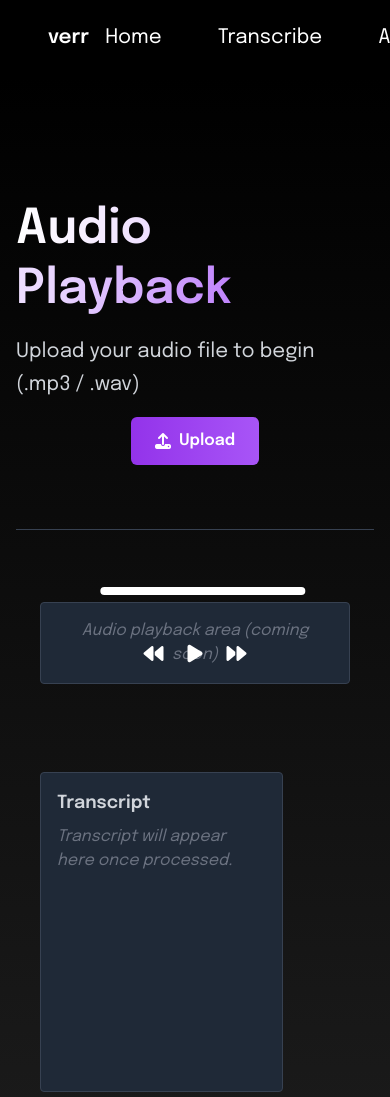
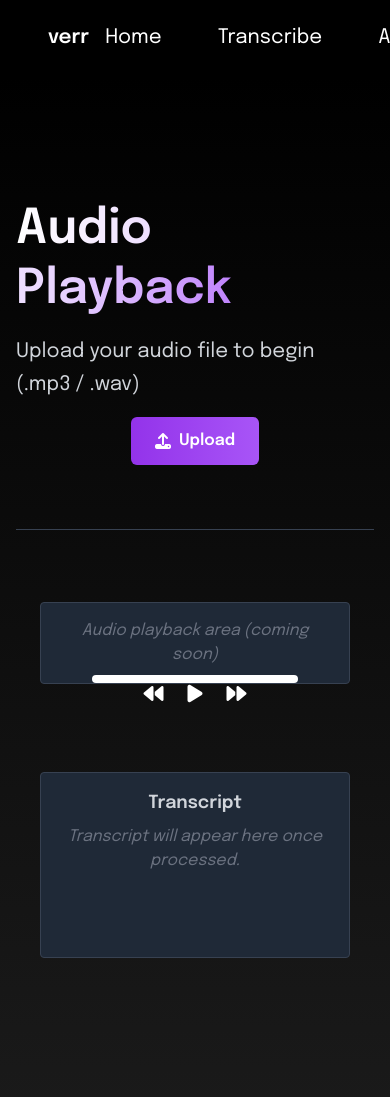
Before and after one commit to verrgod/transcription-project, a React (Create React App) app in the folder frontend/audio_uploader/: page /transcribe in a window 390 px wide. Shown: the top 1097 px of the page. Built offline with nearby package versions, Linux system fonts and the light colour scheme.

Commit message:
Basic responsive sizing implemented

```diff
--- a/frontend/audio_uploader/src/pages/Home.tsx
+++ b/frontend/audio_uploader/src/pages/Home.tsx
@@ -8,9 +8,8 @@ const Home: React.FC = () => {
             <div className="pt-nav min-h-screen-minus-nav flex flex-col items-center justify-center">
                 <div className="container mx-auto grid lg:grid-cols-2 gap-16">
                     {/* LEFT: Text, CTA */}
-                    <div className="flex items-center">
-                        <div className="space-y-6">
-                            <h1 className="text-5xl lg:text-6xl font-bold leading-tight">
+                    <div className="flex flex-col items-center md:text-center sm:text-center">
+                            <h1 className="text-5xl lg:text-6xl font-bold leading-tight mb-4">
                                 <span className="hover:cursor-default bg-gradient-to-r from-white via-purple-200 to-purple-400 bg-clip-text text-transparent">
                                     Audio Transcribe
                                 </span>
@@ -18,12 +17,11 @@ const Home: React.FC = () => {
                             <p className="hover:cursor-default text-xl text-gray-300 leading-relaxed">
                                 Upload an audio file and get it transcribed.
                             </p>
-                            <button className="group relative px-8 py-4 bg-gradient-to-r from-purple-600 to-purple-500 rounded-full text-lg font-semibold transition-all duration-300 hover:scale-105 hover:shadow-xl hover:shadow-purple-500/25 active:scale-95">
+                            <button className="mt-4 group relative px-8 py-4 bg-gradient-to-r from-purple-600 to-purple-500 rounded-full text-lg font-semibold transition-all duration-300 hover:scale-105 hover:shadow-xl hover:shadow-purple-500/25 active:scale-95">
                                 <span className="relative z-10">Get Started</span>
                                 <div className="absolute inset-0 rounded-full bg-gradient-to-r from-purple-500 to-purple-400 opacity-0 group-hover:opacity-100 transition-opacity duration-300" />
                                 <div className="absolute inset-0 rounded-full bg-white/20 opacity-0 group-hover:animate-ping" />
                             </button>
-                        </div>
                     </div>
 
                     {/* RIGHT: Cat Image */}
--- a/frontend/audio_uploader/src/pages/Transcribe.tsx
+++ b/frontend/audio_uploader/src/pages/Transcribe.tsx
@@ -156,8 +156,8 @@ const Transcribe: React.FC = () => {
                             >
                                 <i className="fas fa-upload relative z-10"></i>
                                 <span className="relative z-10">Upload</span>
-                                <div className="absolute inset-0 rounded-md bg-gradient-to-r from-purple-500 to-purple-400 opacity-0 group-hover:opacity-100 transition-opacity duration-300" />
-                                <div className="absolute inset-0 rounded-md bg-white/20 opacity-0 group-hover:animate-ping" />
+                                <div className="absolute inset-0 rounded-md bg-gradient-to-r from-purple-500 to-purple-400 opacity-0 group-hover:opacity-100 transition-opacity duration-300"/>
+                                <div className="absolute inset-0 rounded-md bg-white/20 opacity-0 group-hover:animate-ping"/>
                             </button>
                         </div>
                     </div>
@@ -165,19 +165,21 @@ const Transcribe: React.FC = () => {
                     {/* Bottom: Audio Playback Placeholder */}
                     <div className="bg-gray-850 px-6 py-12 border-t border-gray-700 row-span-2">
                         {/* Future Audio Playback Component Goes Here */}
-                        <div className='container mx-auto grid lg:grid-cols-3 gap-16 h-80'>
-                            <div className="relative mt-6 p-4 bg-gray-800 border border-gray-700 rounded text-gray-300 text-center text-gray-500 italic col-span-2">
+                        <div className='container mx-auto flex flex-col grid lg:grid-cols-3 gap-16 h-[calc(60vh-20rem)]'>
+                            <div className="relative flex-grow mt-6 p-4 bg-gray-800 border border-gray-700 rounded text-gray-300 text-center text-gray-500 italic lg:col-span-2">
                                 Audio playback area (coming soon)
                                 {/* Progress Bar */}
-                                <div className="absolute bottom-20 left-1/2 transform -translate-x-1/2 w-2/3 bg-white rounded h-2 m-2">
-                                    <div
-                                        className="bg-purple-500 h-2 rounded"
-                                        style={{ width: `${(currentTime / duration) * 100 || 0}%` }}
-                                    />
+                                <div className="absolute inset-x-0 md:-bottom-8 lg:bottom-12 flex justify-center">
+                                    <div className="w-2/3 bg-white rounded h-2 m-2">
+                                        <div
+                                            className="bg-purple-500 h-2 rounded"
+                                            style={{ width: `${(currentTime / duration) * 100 || 0}%` }}
+                                        />
+                                    </div>
                                 </div>
 
                                 {/* Controls */}
-                                <div className="absolute inset-x-0 bottom-0 flex justify-center gap-6 p-4">
+                                <div className="absolute inset-x-0 md:-bottom-20 lg:bottom-0 flex justify-center gap-6 p-4">
                                     <button
                                         onClick={handleRewind}
                                         className="text-white hover:text-purple-400 transition"
@@ -205,7 +207,7 @@ const Transcribe: React.FC = () => {
 
                             {/* subtitle column (loading animation & injecting of transcription)*/}
                             {isLoading ? (
-                                <div className="h-80 mt-6 p-4 bg-gray-800 border border-gray-700 rounded text-gray-300 animate-pulse">
+                                <div className="h-[calc(60vh-20rem)] mt-6 p-4 bg-gray-800 border border-gray-700 rounded text-gray-300 animate-pulse">
                                     <h2 className="text-lg font-semibold mb-2">Transcript</h2>
                                     <div className="space-y-2">
                                         <div className="h-4 bg-gray-700 rounded w-3/4"></div>
@@ -215,10 +217,10 @@ const Transcribe: React.FC = () => {
                                     </div>
                                 </div>
                             ) : (
-                                <div className="h-80 overflow-y-auto overscroll-contain mt-6 p-4 bg-gray-800 border border-gray-700 rounded text-gray-300">
+                                <div className="text-center flex-grow h-[calc(60vh-20rem)] overflow-y-auto overscroll-contain mt-6 p-4 bg-gray-800 border border-gray-700 rounded text-gray-300">
                                     <h2 className="text-lg font-semibold mb-2">Transcript</h2>
                                     {vttText ? (
-                                        <pre className="whitespace-pre-wrap text-sm text-gray-400">{vttText}</pre>
+                                        <pre className="whitespace-pre-wrap text-sm text-gray-400 mx-auto">{vttText}</pre>
                                     ) : (
                                         <p className="italic text-gray-500">Transcript will appear here once processed.</p>
                                     )}
```
